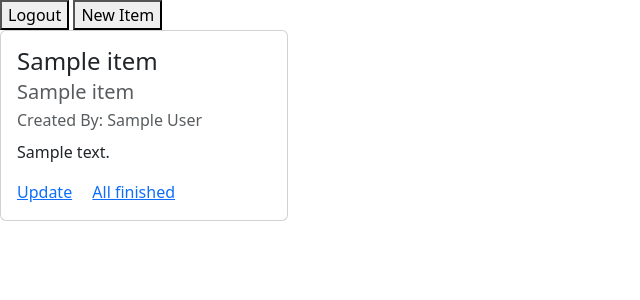
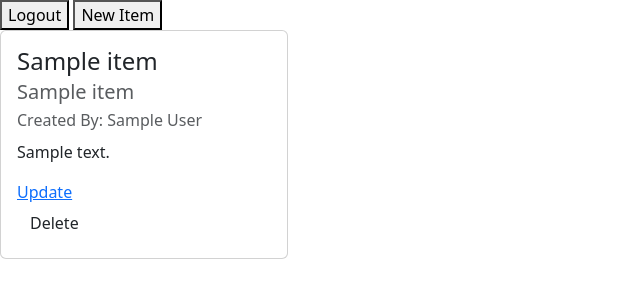
Before and after one commit to mbuitendam11/ToDoList, a Flask app: page /list in a window 1280 px wide. Shown: the top 300 px of the page, without its empty margins (0-640 px from the left). Run offline with Flask 3, Linux system fonts and the light colour scheme; a user stored in the database is signed in; tables that the repository leaves empty hold one stand-in row (values such as "Sample post"); some libraries are stand-ins or nearby versions.

Commit message:
Added the ability to delete items once they are completed

```diff
--- a/main.py
+++ b/main.py
@@ -1,4 +1,4 @@
-from flask import Flask, abort, render_template, redirect, url_for, flash
+from flask import Flask, abort, render_template, redirect, url_for, flash, request
 from flask_bootstrap import Bootstrap5
 from flask_login import UserMixin, login_user, LoginManager, current_user, logout_user, login_required
 from flask_sqlalchemy import SQLAlchemy
@@ -144,7 +144,14 @@ def add_item():
         return redirect(url_for("get_list"))
     return render_template("add_item.html", form=form)
 
-
+@app.route("/delete/<post_id>", methods=["POST"])
+@login_required
+def remove_item(post_id):
+    item = ListedItem.query.get_or_404(post_id)
+    db.session.delete(item)
+    db.session.commit()
+    flash("Item was deleted")
+    return redirect(url_for("get_list"))
 
 if __name__ == "__main__":
     app.run(debug=True)
--- a/templates/to_do_list.html
+++ b/templates/to_do_list.html
@@ -18,7 +18,9 @@
             <p class="card-subtitle mb-2 text-muted">Created By: {{ post.author.firstName }} {{ post.author.lastName }}</p>
             <p class="card-text">{{ post.content }}</p>
             <a href="#" class="card-link">Update</a>
-            <a href="#" class="card-link">All finished</a>
+            <form action="{{  url_for('remove_item', post_id=post.id)  }}" method="post">
+                <input class="btn" type="submit" name="delete" value="Delete" onclick="return confirm('Are you sure?')">
+            </form>
         </div>
     </div>
 
```
